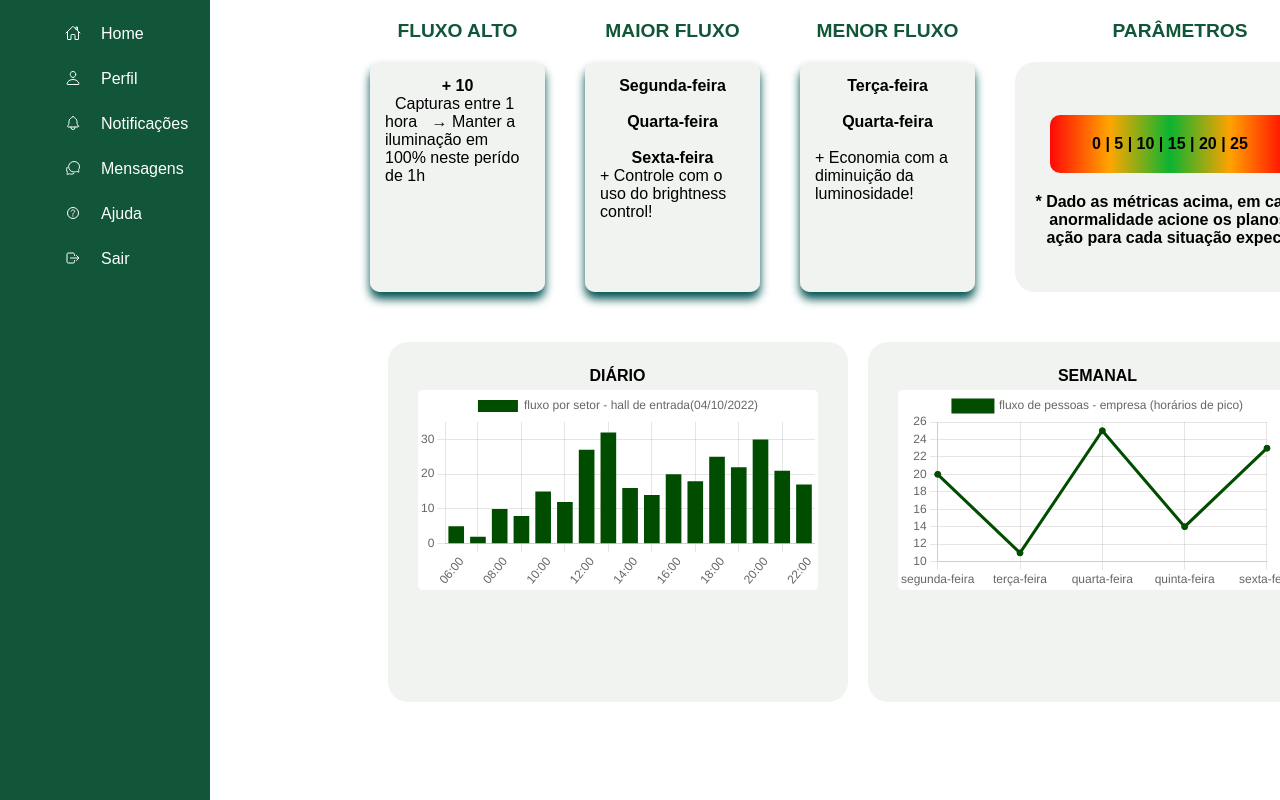
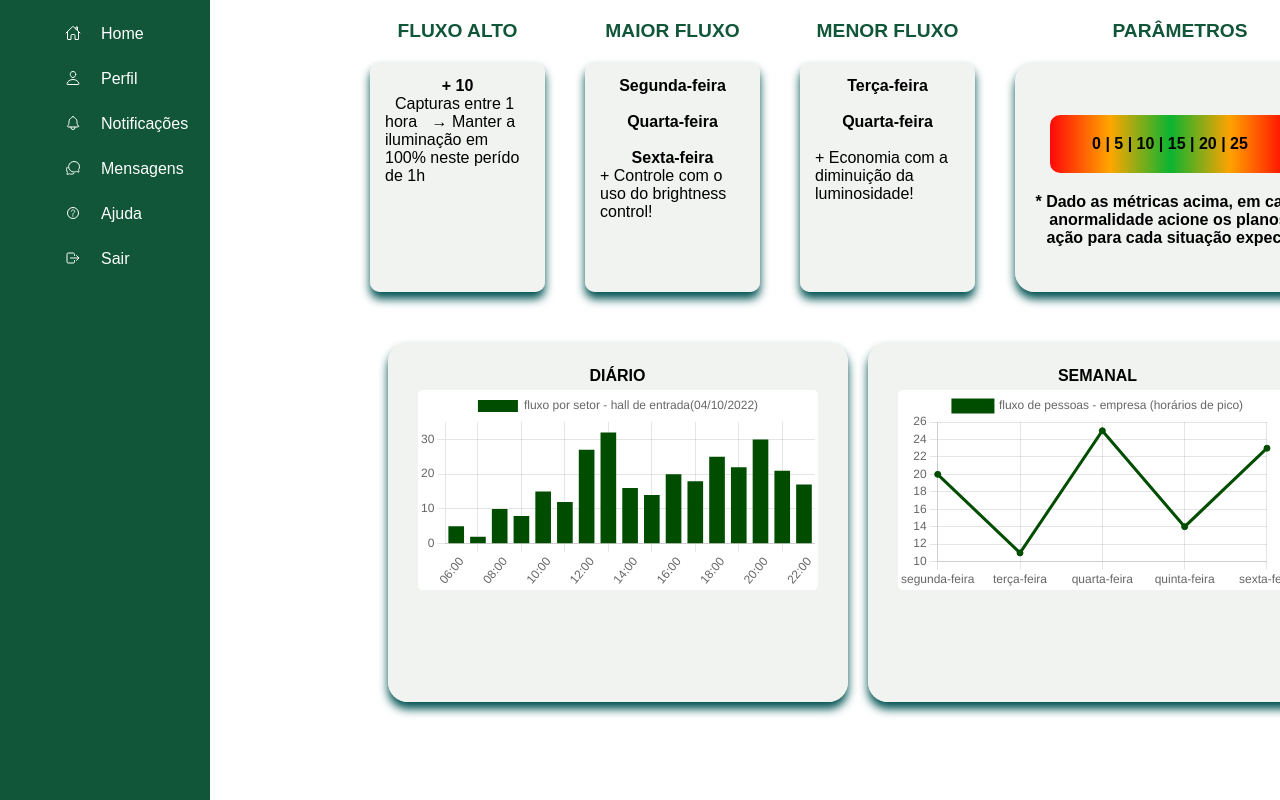
Before and after one commit to lethiciaferraz/Bright-Tech-Company-, a plain HTML site: page site/dashboard.html in a window 1280 px wide. Shown: the top 800 px of the page. Drawn offline with nearby package versions, Linux system fonts and the light colour scheme.

Commit message:
Atualizando página do DashBoard

```diff
--- a/site/dashboard.css
+++ b/site/dashboard.css
@@ -95,6 +95,7 @@ span{
     flex-direction: row;
     margin: 10px 10px 10px;
     height: 45vh;
+    box-shadow: 0 7px 10px #005252;
 }
 
 .grafico{
@@ -204,6 +205,7 @@ canvas {
     text-align: center ;
     color:black;
     font-weight: bold;
+    box-shadow: 0 7px 10px #005252;
 }
 
 .title5 {
```
